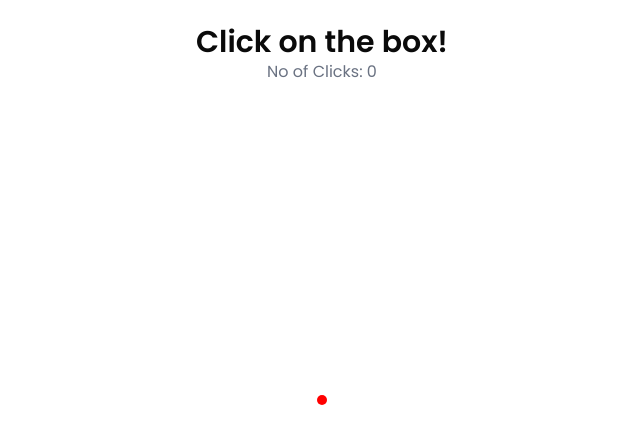
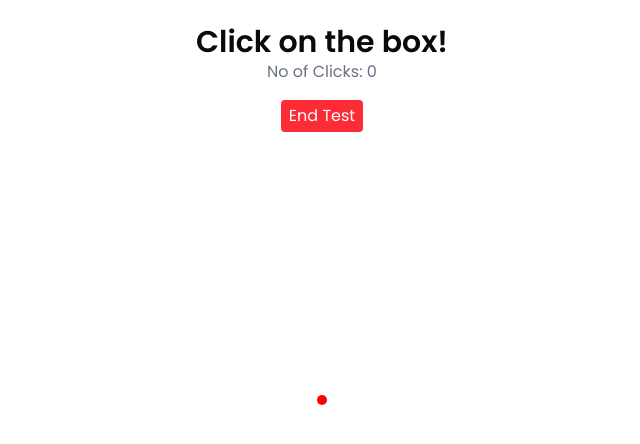
Before and after one commit to sophabot/HCI-User_Test_Game, a Next.js app in the folder user_testing_project/: page /mainpage in a window 1280 px wide. Shown: the top 444 px of the page, without its empty margins (318-958 px from the left). Built offline with nearby package versions, Linux system fonts and the light colour scheme.

Commit message:
added the reset functionality for every 18 clicks and the end test button

```diff
--- a/user_testing_project/src/app/mainpage/page.tsx
+++ b/user_testing_project/src/app/mainpage/page.tsx
@@ -90,17 +90,18 @@ export default function Main() {
     // Update last click time regardless of box color
     setLastClickTime(currentTime);
 
-    if (newClickCount === 18 && movementStartTime !== null) {
+    if (newClickCount === 3 && movementStartTime !== null) {
       const endTime = currentTime;
       const totalTime = endTime - movementStartTime;
 
       console.log(`Time taken for 18 clicks: ${totalTime.toFixed(2)} ms ✅`);
       console.log(`Total mouse movement distance: ${totalDistance.toFixed(2)} px 🧠`);
       console.log('Recorded data points:', clickData);
-      toast(`18 clicks done! Time: ${totalTime.toFixed(2)} ms, Distance: ${totalDistance.toFixed(2)} px`);
+      toast(`18 clicks done! Time: ${totalTime.toFixed(2)} ms, Distance: ${totalDistance.toFixed(2)} px. If left move to your next test`);
       setShowConfetti(true);
       setTimeout(() => {
         setShowConfetti(false);
+        resetTest();
       }, 5000);
     }
 
@@ -120,14 +121,15 @@ export default function Main() {
       setBlueBoxSize(newBlueBoxSize);
 
       // Random position for blue box
+      const safeTopOffset = 100; // Keep blue box away from top
       const maxX = window.innerWidth - newBlueBoxSize;
       const maxY = window.innerHeight - newBlueBoxSize;
 
       let newX, newY;
       do {
         newX = Math.floor(Math.random() * maxX);
-        newY = Math.floor(Math.random() * maxY);
-      } while (newX === position.left && newY === position.top);
+        newY = Math.floor(Math.random() * (maxY - safeTopOffset)) + safeTopOffset;
+      } while (newX === position.left && newY === position.top); //shifting it down
 
       setPosition({ top: newY, left: newX });
     }
@@ -183,18 +185,68 @@ export default function Main() {
     cursor: 'pointer'
   };
 
+  //to reset once 18 clicks are done per trial
+  const resetTest = () => {
+    const centerX = (window.innerWidth - redBoxSize) / 2;
+    const centerY = (window.innerHeight - redBoxSize) / 2;
+    const centerPosition = { top: centerY, left: centerX };
+
+    setClicked(0);
+    setMovementStartTime(null);
+    setLastClickTime(null);
+    setClickData([]);
+    setPosition(centerPosition);
+    setPreviousBoxPosition(centerPosition);
+    setIsRedBox(true);
+    setTotalDistance(0);
+    setLastMousePos(null);
+    setBlueBoxSize(getRandomBlueBoxSize());
+  };
+
+
+
+  const handleEndTest = () => {
+    if (movementStartTime !== null && lastClickTime !== null) {
+      const currentTime = performance.now();
+      const totalTime = currentTime - movementStartTime;
+
+      console.log(`Test ended early. Clicks: ${clicked}`);
+      console.log(`Time taken: ${totalTime.toFixed(2)} ms`);
+      console.log(`Total mouse movement distance: ${totalDistance.toFixed(2)} px`);
+      console.log('Recorded data points:', clickData);
+
+      toast(`Test ended early. Clicks: ${clicked}, Time: ${totalTime.toFixed(2)} ms`, {
+        duration: 2000
+      });
+      setShowConfetti(true);
+      setTimeout(() => {
+        setShowConfetti(false);
+        resetTest();
+      }, 3000);
+    } else {
+      toast.error("You haven't started the test yet!", {
+        duration: 1500
+      });
+    }
+  };
+
+  const endButtonRef = useRef<HTMLButtonElement>(null);
 
 
   return (
+
     <div className="h-screen flex flex-col items-center"
-    onClick={(e)=>{
-      // If they didn't click on the box
-    if (boxRef.current && !boxRef.current.contains(e.target as Node)) {
-      const errorSound = new Audio('/sounds/error.mp3');
-      errorSound.play();
-      toast.error("Wrong place! ❌");
-    }
-    }}>
+    onClick={(e) => {
+      const isBoxClick = boxRef.current?.contains(e.target as Node);
+      const isEndButtonClick = endButtonRef.current?.contains(e.target as Node);
+
+      if (!isBoxClick && !isEndButtonClick) {
+        const errorSound = new Audio('/sounds/error.mp3');
+        errorSound.play();
+        toast.error("Wrong place! ❌", { duration: 900 });
+      }
+    }}
+    >
         {showConfetti && <Confetti />}
       <div className="font-semibold text-3xl font-[poppins] mt-6">
         Click on the box!
@@ -204,6 +256,14 @@ export default function Main() {
       </p>
 
       <div className="shadow-lg rounded-lg" style={squareStyle} onClick={handleClick} ref= {boxRef}></div>
+      <button
+        ref={endButtonRef}
+        onClick={handleEndTest}
+        className="mt-4 px-2 py-1 bg-red-500 text-white rounded hover:bg-red-600 transition-all font-[poppins]"
+      >
+        End Test
+      </button>
+
     </div>
   );
 }
```
